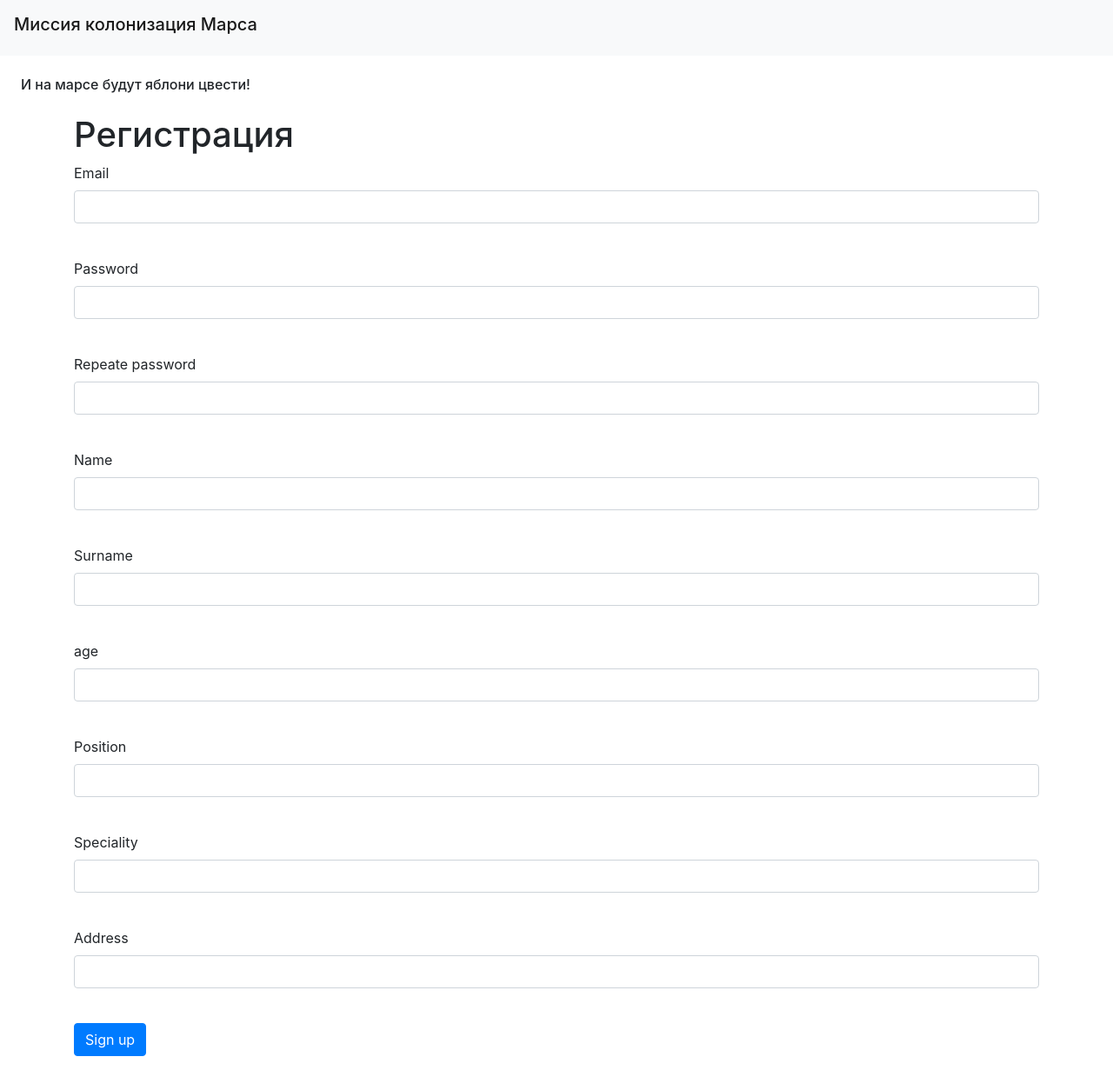
After one commit to alinaramilevna/sqlachemy_task_solution, a Flask app: page /register in a window 1280 px wide. The commit adds this page. Shown: the whole page at 87% size. Run offline with Flask 3, Linux system fonts and the light colour scheme; some libraries are stand-ins or nearby versions.

Commit message:
форма регистрации работает!!!

```diff
--- a/data/db_session.py
+++ b/data/db_session.py
@@ -19,7 +19,7 @@
     conn_str = f'sqlite:///{db_file.strip()}?check_same_thread=False'
     print(f"Подключение к базе данных по адресу {conn_str}")
 
-    engine = sa.create_engine(conn_str, echo=True)  # SQl - лог в консоль
+    engine = sa.create_engine(conn_str)  # SQl - лог в консоль echo=True (меня бесило, я отключила)
     __factory = orm.sessionmaker(bind=engine)
 
     from . import __all_models
--- /dev/null
+++ b/forms/user.py
@@ -0,0 +1,16 @@
+from flask_wtf import FlaskForm
+from wtforms import PasswordField, StringField, SubmitField, EmailField, IntegerField
+from wtforms.validators import DataRequired
+
+
+class RegisterForm(FlaskForm):
+    email = EmailField('Email', validators=[DataRequired()])
+    password = PasswordField('Password', validators=[DataRequired()])
+    password_again = PasswordField('Repeate password', validators=[DataRequired()])
+    surname = StringField('Surname', validators=[DataRequired()])
+    name = StringField('Name', validators=[DataRequired()])
+    age = IntegerField('age', validators=[DataRequired()])
+    position = StringField('Position', validators=[DataRequired()])
+    speciality = StringField('Speciality', validators=[DataRequired()])
+    address = StringField('Address', validators=[DataRequired()])
+    submit = SubmitField('Sign up')
--- a/main.py
+++ b/main.py
@@ -1,10 +1,11 @@
 import datetime
 import json
 
-from flask import Flask, render_template
+from flask import Flask, render_template, redirect
 from data import db_session
 from data.users import User
 from data.news import News
+from forms.user import RegisterForm
 
 app = Flask(__name__)
 app.config['SECRET_KEY'] = 'yandexlyceum_secret_key'
@@ -14,12 +15,43 @@
     db_session.global_init("db/users.db")
     app.run()
 
+
+@app.route('/register', methods=['GET', 'POST'])
+def reqister():
+    form = RegisterForm()
+    if form.validate_on_submit():
+        if form.password.data != form.password_again.data:
+            return render_template('register.html', title='Регистрация',
+                                   form=form,
+                                   message="Пароли не совпадают")
+        db_sess = db_session.create_session()
+        if db_sess.query(User).filter(User.email == form.email.data).first():
+            return render_template('register.html', title='Регистрация',
+                                   form=form,
+                                   message="Такой пользователь уже есть")
+        user = User(
+            surname=form.surname.data,
+            name=form.name.data,
+            email=form.email.data,
+            age=form.age.data,
+            position=form.position.data,
+            speciality=form.speciality.data,
+            address=form.address.data
+        )
+        user.set_password(form.password.data)
+        db_sess.add(user)
+        db_sess.commit()
+        return redirect('/login')
+    return render_template('register.html', title='Регистрация', form=form)
+
+
 @app.route('/')
 @app.route('/index')
 def index():
     db_sess = db_session.create_session()
     news = db_sess.query(News).all()
-    return render_template("index.html", news=news)
+    return redirect('/register')
+    # return render_template("index.html", news=news)
 
 
 if __name__ == '__main__':
--- a/static/css/style.css
+++ b/static/css/style.css
@@ -7,6 +7,11 @@
   padding: 10px;
   color: #000000;
  }
+
+h6 {
+margin: 1.5rem;
+}
+
 th {
   padding: 10px;
   border: 1px solid #000000;
--- /dev/null
+++ b/templates/register.html
@@ -0,0 +1,91 @@
+{% extends "base.html" %}
+
+{% block content %}
+<h1>Регистрация</h1>
+<form action="" method="post">
+    {{ form.hidden_tag() }}
+    <p>
+        {{ form.email.label }}<br>
+        {{ form.email(class="form-control", type="email") }}<br>
+        {% for error in form.email.errors %}
+            <p class="alert alert-danger" role="alert">
+                {{ error }}
+            </p>
+        {% endfor %}
+    </p>
+    <p>
+        {{ form.password.label }}<br>
+        {{ form.password(class="form-control", type="password") }}<br>
+        {% for error in form.password.errors %}
+            <p class="alert alert-danger" role="alert">
+                {{ error }}
+            </p>
+        {% endfor %}
+    </p>
+    <p>
+        {{ form.password_again.label }}<br>
+        {{ form.password_again(class="form-control", type="password") }}<br>
+        {% for error in form.password_again.errors %}
+            <p class="alert alert-danger" role="alert">
+                {{ error }}
+            </p>
+        {% endfor %}
+    </p>
+    <p>
+        {{ form.name.label }}<br>
+        {{ form.name(class="form-control") }}<br>
+        {% for error in form.name.errors %}
+            <p class="alert alert-danger" role="alert">
+                {{ error }}
+            </p>
+        {% endfor %}
+    </p>
+    <p>
+        {{ form.surname.label }}<br>
+        {{ form.surname(class="form-control") }}<br>
+        {% for error in form.surname.errors %}
+            <p class="alert alert-danger" role="alert">
+                {{ error }}
+            </p>
+        {% endfor %}
+    </p>
+    <p>
+        {{ form.age.label }}<br>
+        {{ form.age(class="form-control") }}<br>
+        {% for error in form.age.errors %}
+            <p class="alert alert-danger" role="alert">
+                {{ error }}
+            </p>
+        {% endfor %}
+    </p>
+        <p>
+        {{ form.position.label }}<br>
+        {{ form.position(class="form-control") }}<br>
+        {% for error in form.position.errors %}
+            <p class="alert alert-danger" role="alert">
+                {{ error }}
+            </p>
+        {% endfor %}
+    </p>
+        <p>
+        {{ form.speciality.label }}<br>
+        {{ form.speciality(class="form-control") }}<br>
+        {% for error in form.speciality.errors %}
+            <p class="alert alert-danger" role="alert">
+                {{ error }}
+            </p>
+        {% endfor %}
+    </p>
+        <p>
+        {{ form.address.label }}<br>
+        {{ form.address(class="form-control") }}<br>
+        {% for error in form.address.errors %}
+            <p class="alert alert-danger" role="alert">
+                {{ error }}
+            </p>
+        {% endfor %}
+    </p>
+    <p>{{ form.submit(type="submit", class="btn btn-primary") }}</p>
+    {{message}}
+</form>
+{% endblock %}
```
Also changed, not shown: data/users.py (+7 -0 lines), db/users.db.
